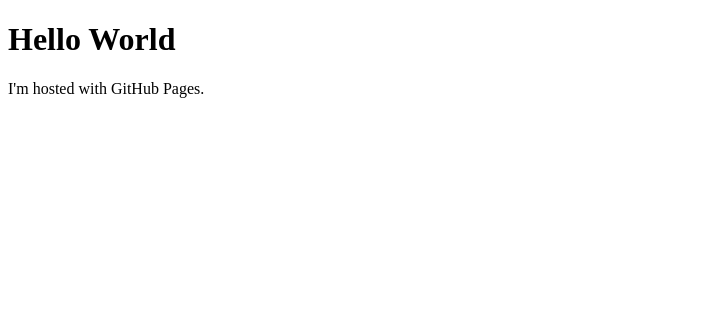
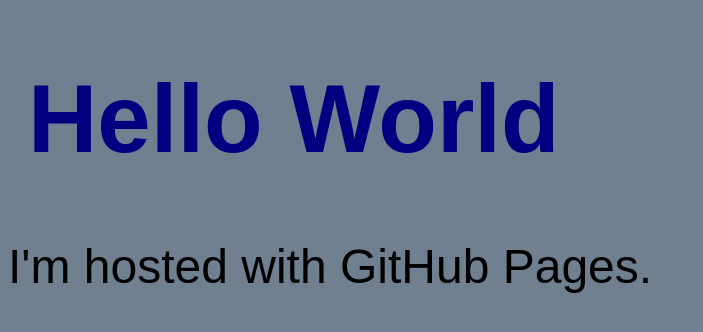
Before and after one commit to xxaavvii/xxaavvii.github.io, a plain HTML site: page index.html in a window 1280 px wide. Shown: the whole page, without its empty margins (0-703 px from the left). Drawn offline with Linux system fonts and the light colour scheme.

Commit message:
Adding a CSS file

```diff
--- a/index.html
+++ b/index.html
@@ -1,5 +1,19 @@
 <!DOCTYPE html>
 <html>
+    <head>
+        <!--The initial-scale controls the zoom level. The value of 1 prevents the default zoom by browsers. -->
+        <meta name="viewport" content="width=device-width, initial-scale=1.0">
+        <meta charset="utf-8">
+        <link rel="stylesheet" href="mystyle.css">
+        <link rel="stylesheet"
+              href="https://fonts.googleapis.com/css?family=Tangerine">
+        <style>
+          body {
+            font-family: 'Inconsolata', sans-serif;
+            font-size: 48px;
+          }
+        </style>
+      </head>
 <body>
 <h1>Hello World</h1>
 <p>I'm hosted with GitHub Pages.</p>
--- /dev/null
+++ b/mystyle.css
@@ -0,0 +1,8 @@
+body {
+    background-color: slategray;
+  }
+
+  h1 {
+    color: navy;
+    margin-left: 20px;
+  }
```
Also changed, not shown: main.html (deleted).
